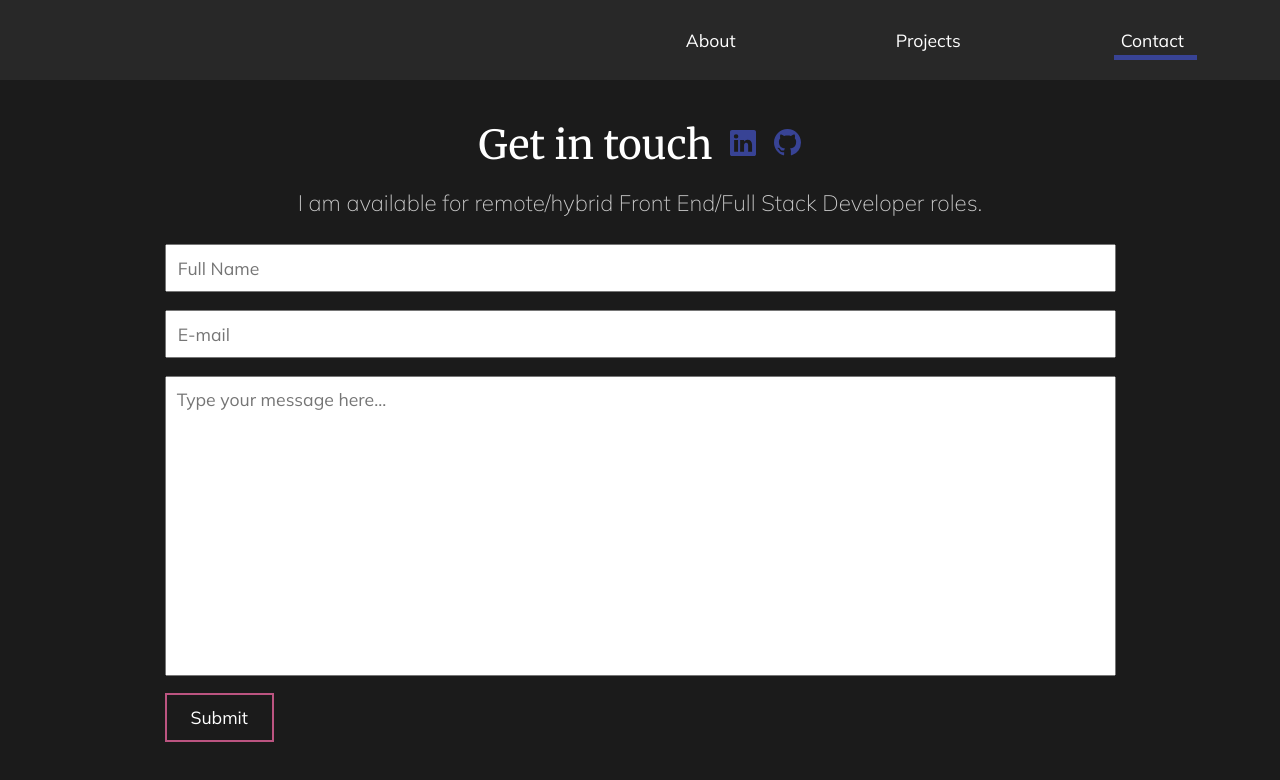
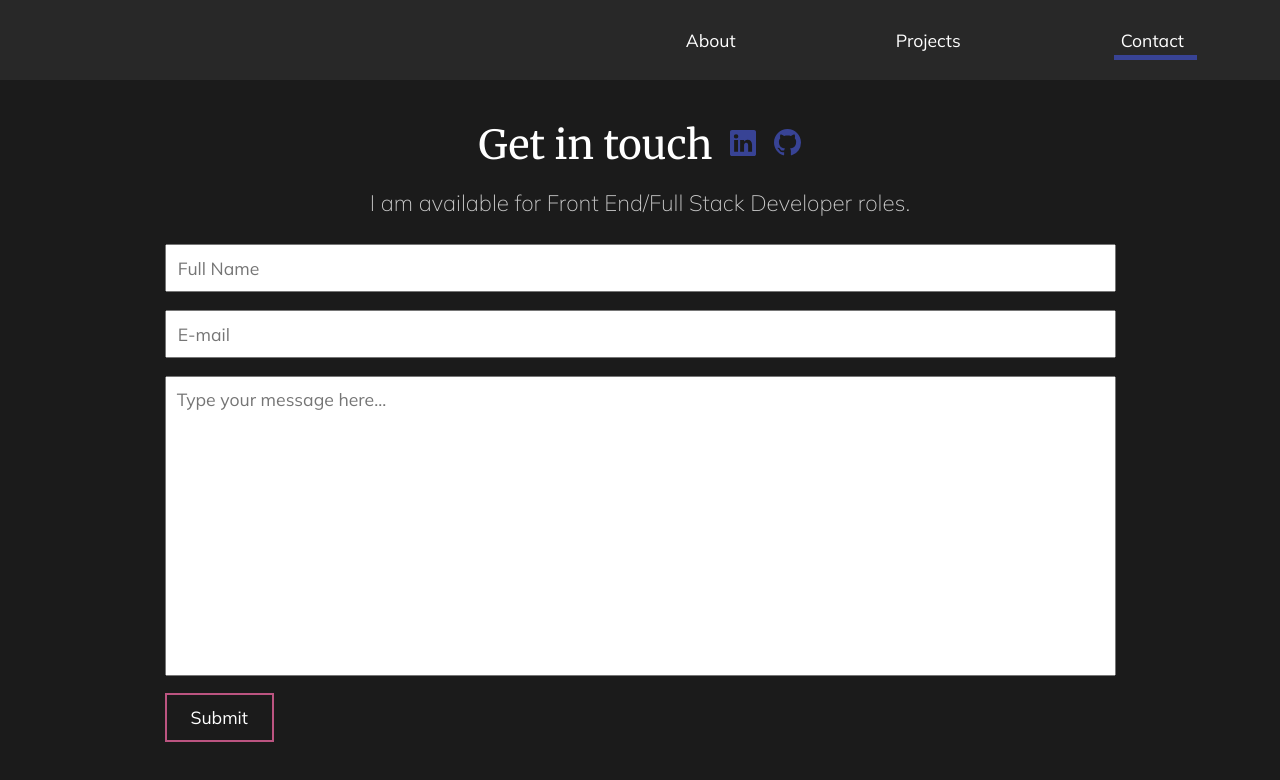
Before and after one commit to Marie20767/portfolio-site, a React (Create React App) app: page /contact in a window 1280 px wide. Shown: the top 780 px of the page. Built offline with nearby package versions, Linux system fonts and the light colour scheme.

Commit message:
Updated NASA tech stack and Contact copy

```diff
--- a/src/pages/Contact.js
+++ b/src/pages/Contact.js
@@ -113,7 +113,7 @@ const Contact = () => {
           </svg>
         </a>
       </header>
-      <p className="contact-description">I am available for remote/hybrid Front End/Full Stack Developer roles.</p>
+      <p className="contact-description">I am available for Front End/Full Stack Developer roles.</p>
       <form ref={form} onSubmit={sendEmail}>
         <input type="text" name="user_name" placeholder="Full Name" onChange={onChangeNameInput} value={name} />
         <input type="text" name="user_email" placeholder="E-mail" onChange={onChangeEmailInput} value={email} />
--- a/src/workData.js
+++ b/src/workData.js
@@ -8,7 +8,7 @@ const workData = [
     title: 'Nasa App (in progress)',
     image: NasaAppImage,
     imageAlt: 'Screenshot of Marie\'s Nasa App',
-    techStack: ['React', 'NodeJS', 'Express', 'MongoDB'],
+    techStack: ['React', 'NodeJS', 'Express', 'MongoDB', 'Jest'],
     url: null,
     githubLink: 'https://github.com/Marie20767/nasa-app',
   },
```
